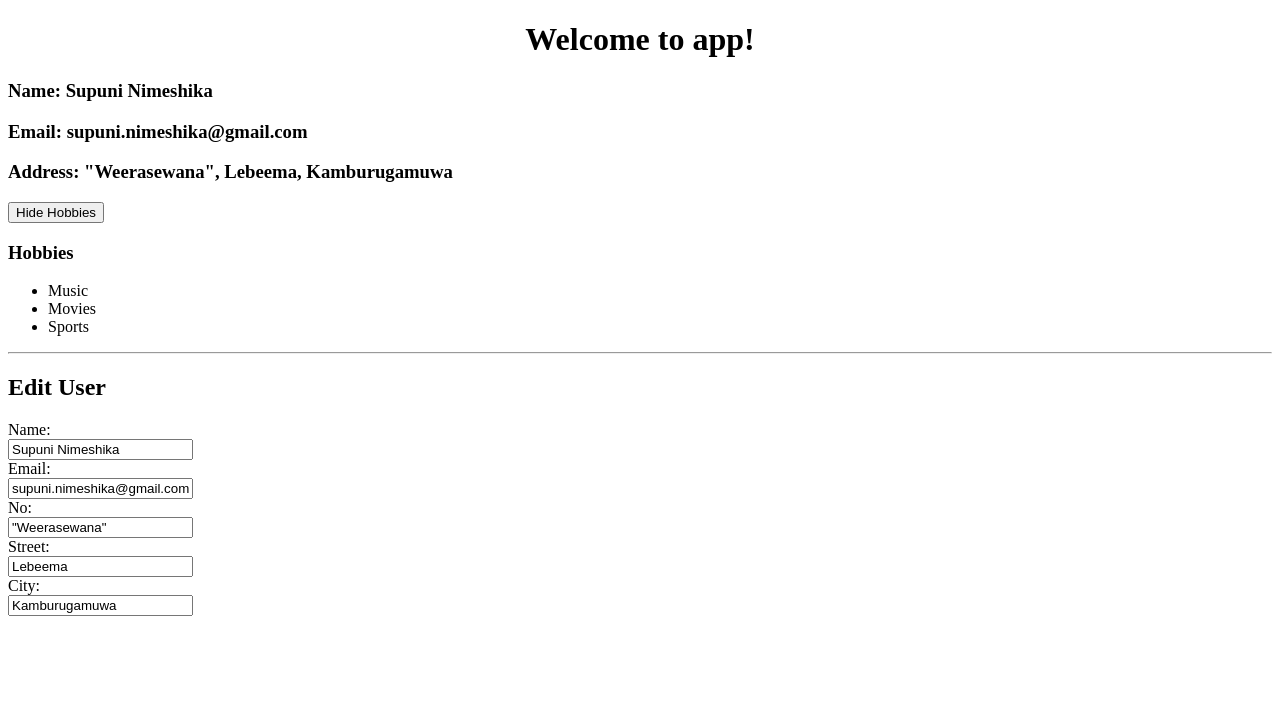
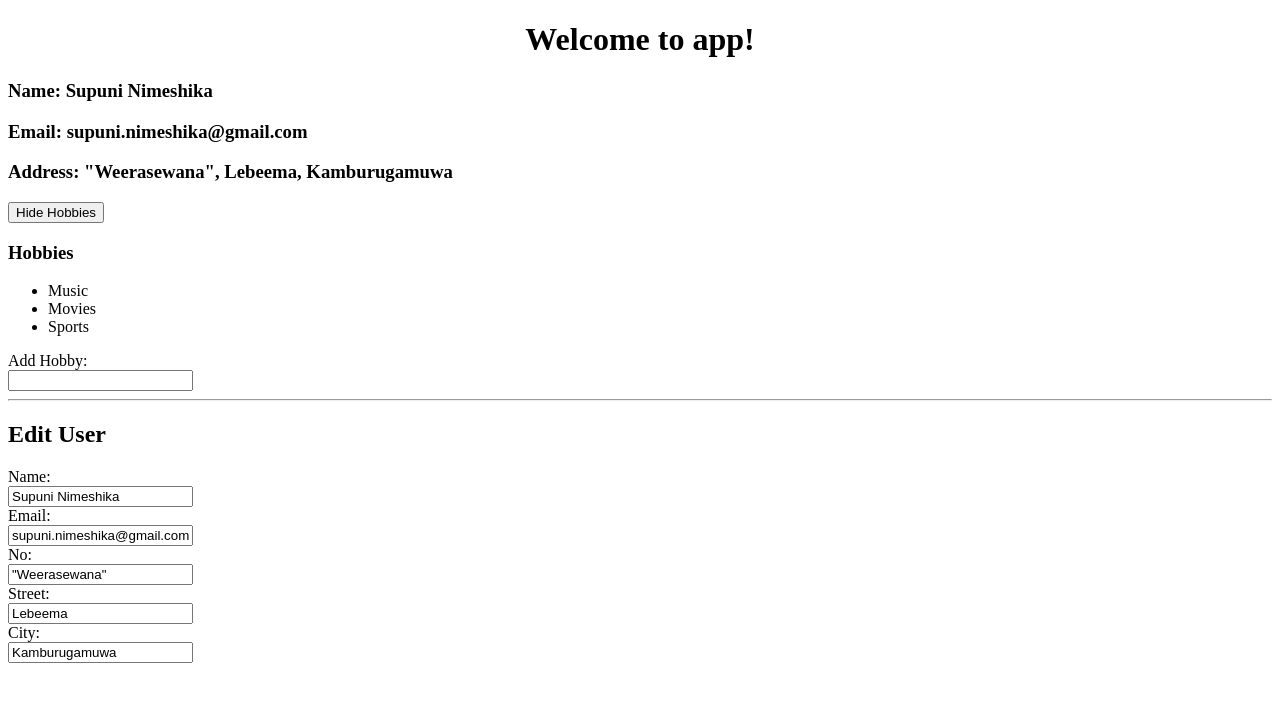
Before and after one commit to SupuniNimeshika/Angular2_Crash_Course, an Angular app: page / in a window 1280 px wide. Both pictures are taken after a click on the button "Show Hobbies". Shown: the top 702 px of the page. Built offline with nearby package versions, Linux system fonts and the light colour scheme.

Commit message:
Add Hobbies Using Input Text

```diff
--- a/src/app/user/user.component.html
+++ b/src/app/user/user.component.html
@@ -11,6 +11,11 @@
             {{hobby}}
         </li>
       </ul>
+      <form (submit)="addHobby(hobby.value)">
+        <label>Add Hobby:</label><br/>
+        <input type="text" #hobby />
+
+      </form>
   </div>
   <hr/>
   <h2>Edit User</h2>
--- a/src/app/user/user.component.ts
+++ b/src/app/user/user.component.ts
@@ -26,12 +26,16 @@ export class UserComponent {
   }
 
   toggleHobbies(){
-    console.log('show');
     if(this.showHobbies == true){
       this.showHobbies =false;
     }else {
       this.showHobbies =true;
     }
+  }
+
+  addHobby(hobby){
+    console.log(hobby);
+    this.hobbies.push(hobby);
   }
 }
 
```
